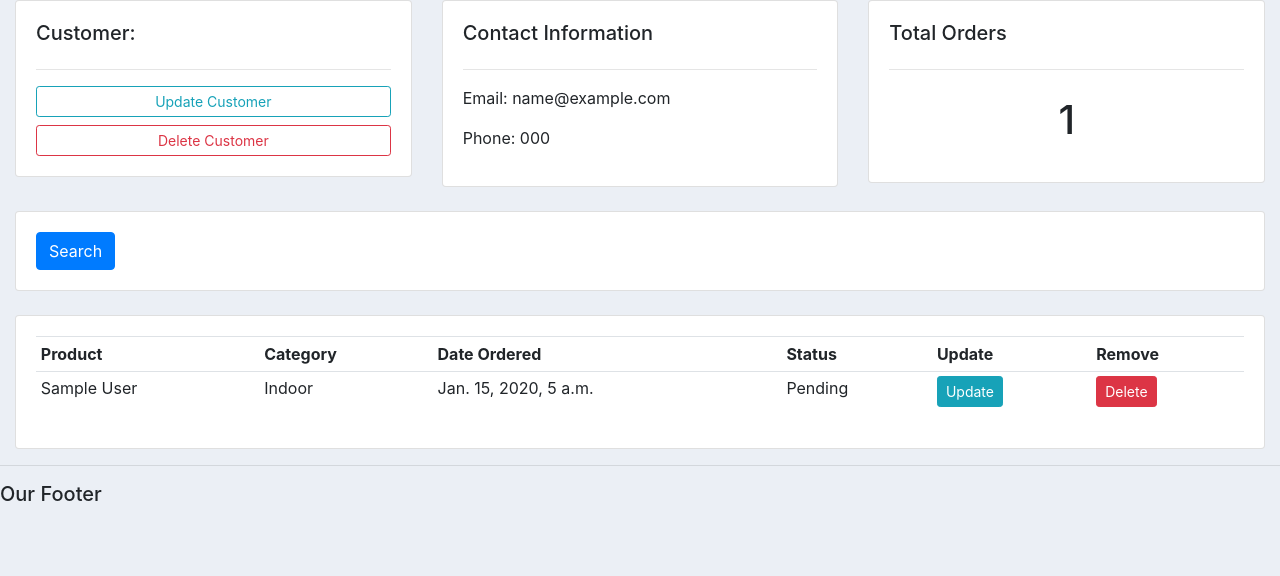
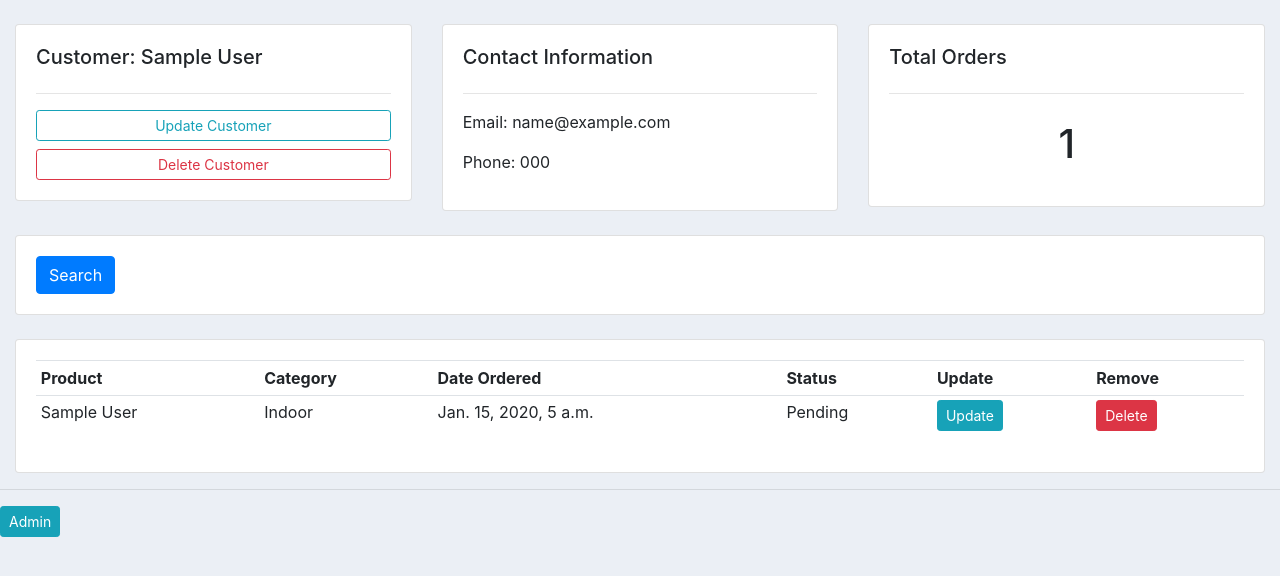
Before and after one commit to krsnamara/djangoCRM, a Django app: page /customer/1/ in a window 1280 px wide. Shown: the part 96-672 px from the top of the page. Run offline with Django 4.2, Linux system fonts and the light colour scheme; tables that the repository leaves empty hold one stand-in row (values such as "Sample post").

Commit message:
styling and some function add

```diff
--- a/accounts/templates/accounts/customer.html
+++ b/accounts/templates/accounts/customer.html
@@ -1,8 +1,9 @@
 {% extends 'accounts/main.html' %} {% block content %}
+<br />
 <div class="row">
   <div class="col-md">
     <div class="card card-body">
-      <h5>Customer:</h5>
+      <h5>Customer: {{customer.name}}</h5>
       <hr />
       <a class="btn btn-outline-info btn-sm btn-block" href=""
         >Update Customer</a
@@ -64,10 +65,18 @@
           <td>{{order.date_created}}</td>
           <td>{{order.status}}</td>
           <td>
-            <a href="" class="btn btn-info btn-sm">Update</a>
+            <a
+              href="{% url 'update_order' order.id%}"
+              class="btn btn-info btn-sm"
+              >Update</a
+            >
           </td>
           <td>
-            <a href="" class="btn btn-danger btn-sm">Delete</a>
+            <a
+              href="{% url 'delete_order' order.id%}"
+              class="btn btn-danger btn-sm"
+              >Delete</a
+            >
           </td>
         </tr>
 
--- a/accounts/templates/accounts/dashboard.html
+++ b/accounts/templates/accounts/dashboard.html
@@ -2,7 +2,6 @@
 'accounts/status.html' %} {% endcomment %} {% include 'accounts/status.html' %}
 
 <br />
-
 <div class="row">
   <div class="col-md-5">
     <h5>CUSTOMERS:</h5>
--- a/accounts/templates/accounts/main.html
+++ b/accounts/templates/accounts/main.html
@@ -21,7 +21,7 @@
     {% include 'accounts/navbar.html' %}
     <div class="container-fluid">{% block content %} {% endblock %}</div>
     <hr />
-    <h5>Our Footer</h5>
+    <a href="/admin" class="btn btn-info btn-sm">Admin</a>
   </body>
   <script
     src="https://code.jquery.com/jquery-3.3.1.slim.min.js"
--- a/accounts/views.py
+++ b/accounts/views.py
@@ -17,7 +17,6 @@ def home(request):
     context = {"orders": orders, "customers": customers, "total_orders": total_orders, "delivered": delivered, "pending": pending}
 
     return render(request, "accounts/dashboard.html", context)
-
 
 def products(request):
     products = Product.objects.all()
```
Also changed, not shown: accounts/templates/accounts/delete.html (+13 -7 lines), accounts/templates/accounts/order_form.html (+11 -5 lines).
